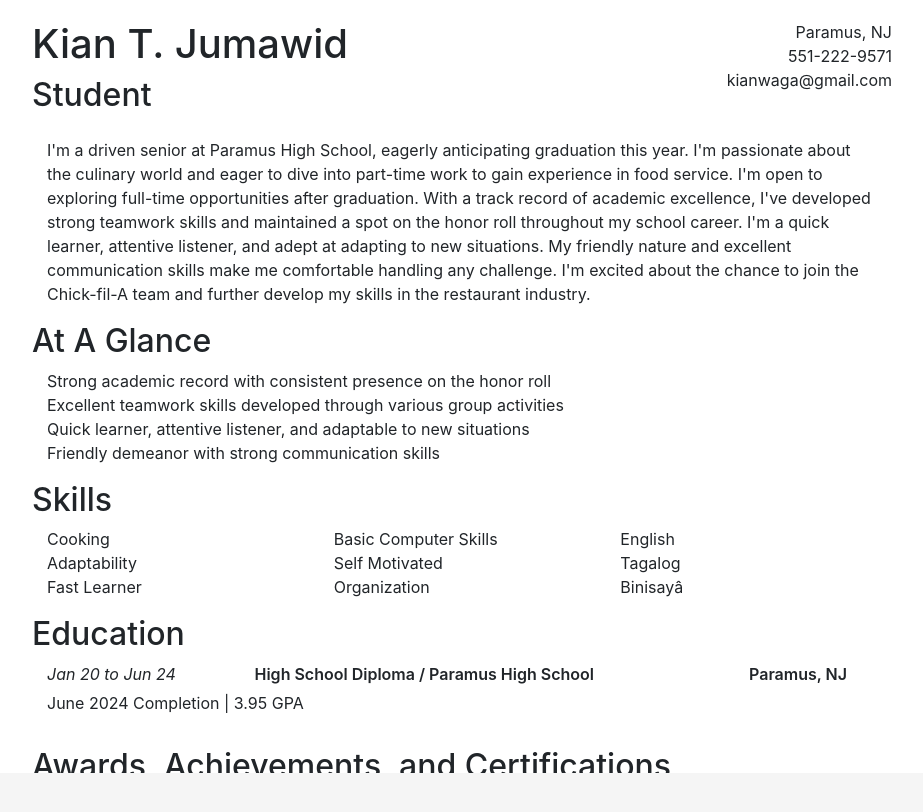
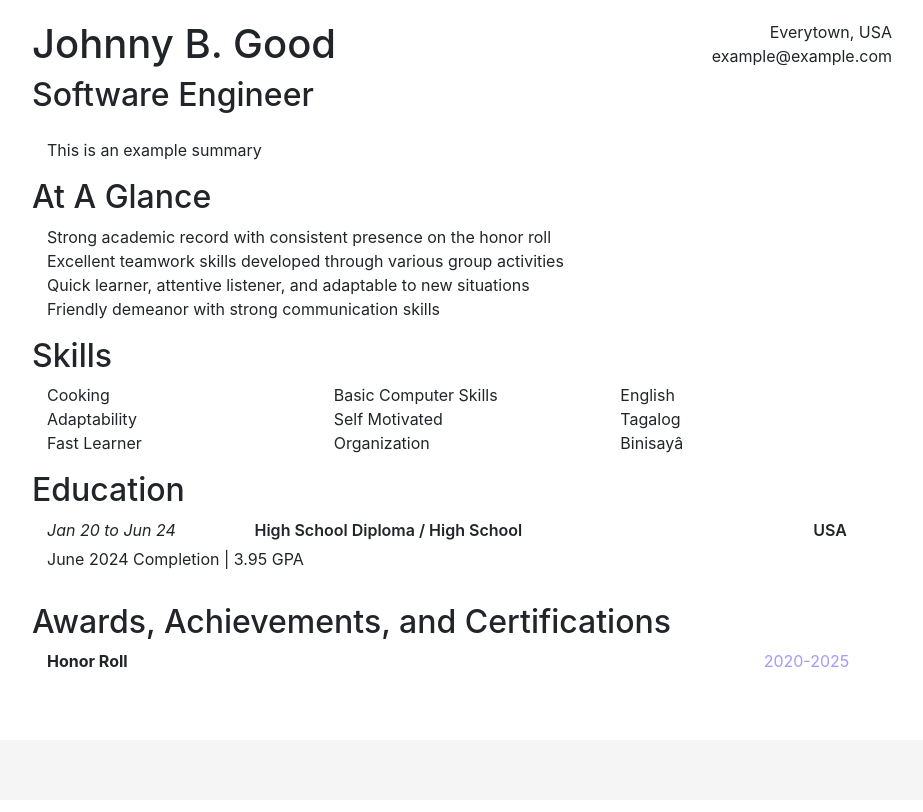
Before and after one commit to nsa-yoda/react-resume, a React (Create React App) app: page / in a window 1280 px wide. Shown: the top 812 px of the page, without its empty margins (178-1101 px from the left). Built offline with nearby package versions, Linux system fonts and the light colour scheme.

Commit message:
update example data

```diff
--- a/src/data/Achievements.json
+++ b/src/data/Achievements.json
@@ -1,8 +1,8 @@
 [
   {
-    "name": "Honor Roll, Paramus High School",
+    "name": "Honor Roll",
     "description": "",
-    "year": "2020-2024",
+    "year": "2020-2025",
     "meta": {
       "display": true
     }
--- a/src/data/Education.json
+++ b/src/data/Education.json
@@ -5,8 +5,8 @@
       "long_name": "June 2024 Completion | 3.95 GPA"
     },
     "school": {
-      "name": "Paramus High School",
-      "location": "Paramus, NJ"
+      "name": "High School",
+      "location": "USA"
     },
     "dates": {
       "start": "2020-01-02",
--- a/src/data/Information.json
+++ b/src/data/Information.json
@@ -1,15 +1,15 @@
 {
   "name": {
-    "first": "Kian",
-    "middle": "T.",
-    "last": "Jumawid"
+    "first": "Johnny",
+    "middle": "B.",
+    "last": "Good"
   },
-  "title": "Student",
+  "title": "Software Engineer",
   "meta": {
-    "location": "Paramus, NJ",
-    "phone": "551-222-9571",
+    "location": "Everytown, USA",
+    "phone": "",
     "email": {
-      "address": "kianwaga@gmail.com",
+      "address": "example@example.com",
       "link": false
     },
     "socials": [],
--- a/src/data/Summary.json
+++ b/src/data/Summary.json
@@ -1,3 +1,3 @@
 [
-  "I'm a driven senior at Paramus High School, eagerly anticipating graduation this year. I'm passionate about the culinary world and eager to dive into part-time work to gain experience in food service. I'm open to exploring full-time opportunities after graduation.\n\nWith a track record of academic excellence, I've developed strong teamwork skills and maintained a spot on the honor roll throughout my school career. I'm a quick learner, attentive listener, and adept at adapting to new situations. My friendly nature and excellent communication skills make me comfortable handling any challenge. I'm excited about the chance to join the Chick-fil-A team and further develop my skills in the restaurant industry."
+  "This is an example summary"
 ]
```
Also changed, not shown: src/components/Sections/Achievements/Achievements.jsx (+4 -6 lines), src/data/Highlighter.json (added, +8 -0 lines).
